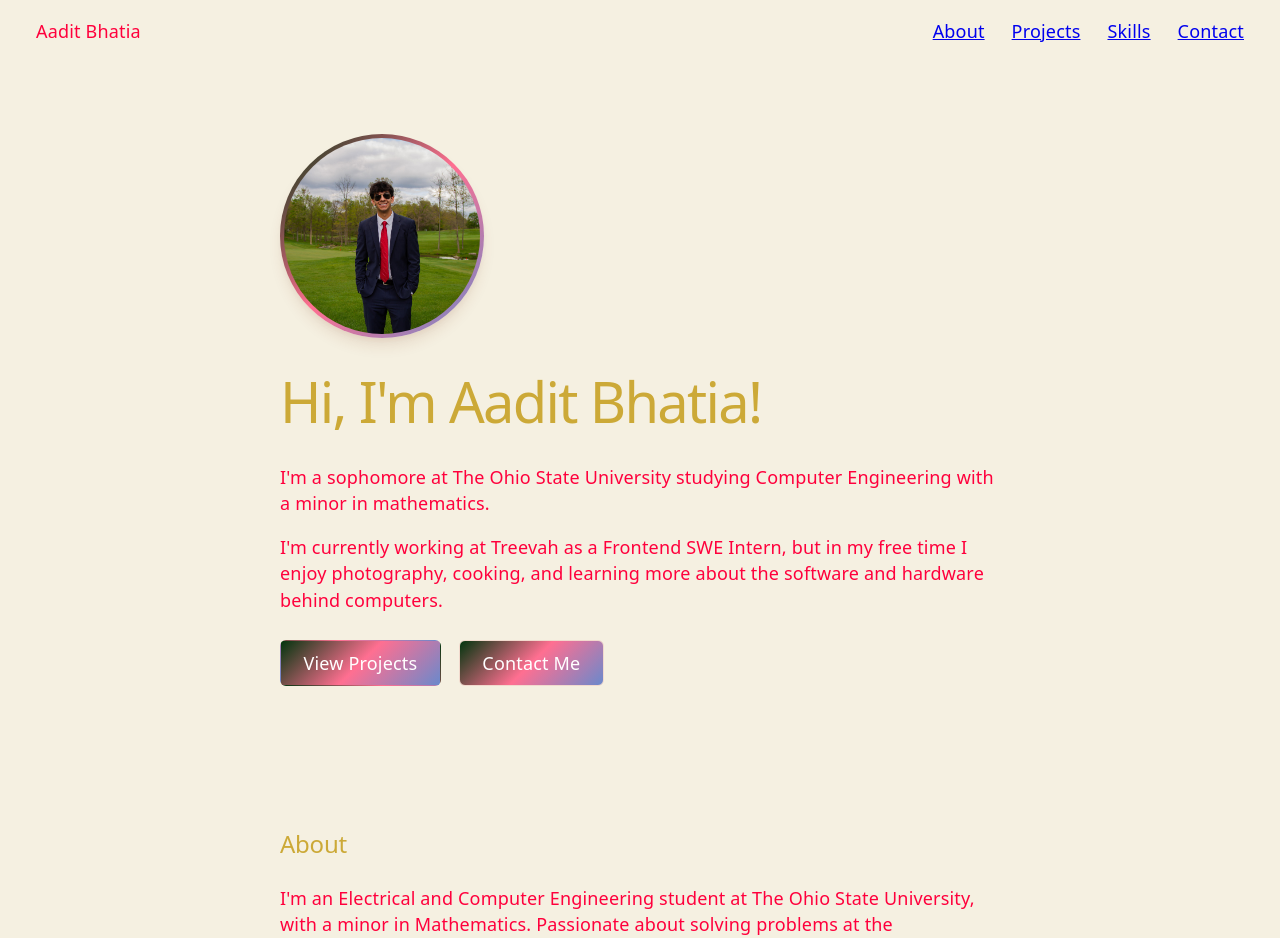
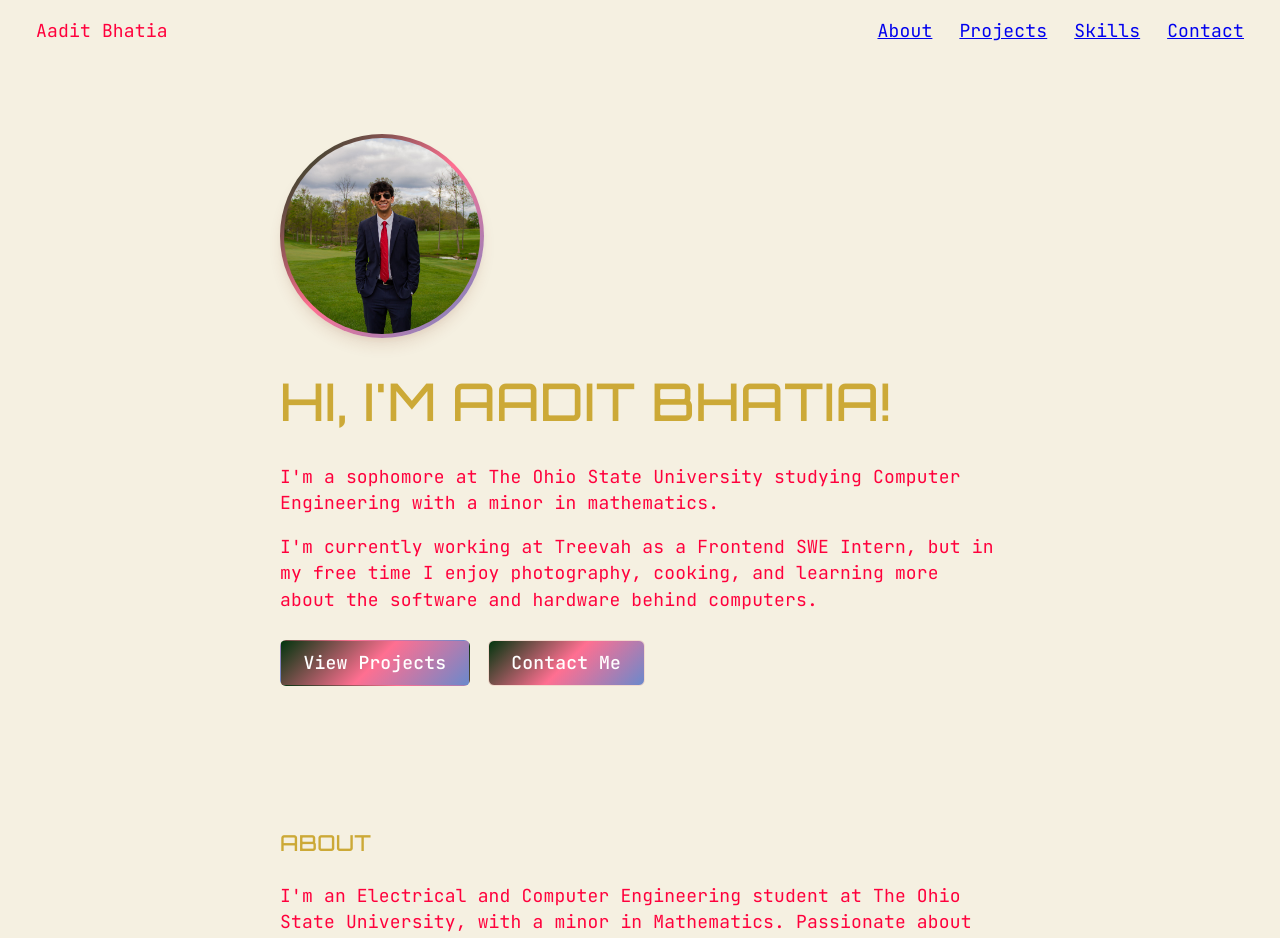
Before and after one commit to thatonewarmind/Personal-Portfolio-React-, a React (Vite) app: page / in a window 1280 px wide. Shown: the top 938 px of the page. Built offline with nearby package versions, Linux system fonts and the light colour scheme.

Commit message:
Changed fonts

```diff
--- a/index.html
+++ b/index.html
@@ -4,6 +4,12 @@
     <meta charset="UTF-8" />
     <link rel="icon" type="image/svg+xml" href="/favicon.svg" />
     <meta name="viewport" content="width=device-width, initial-scale=1.0" />
+    <link rel="preconnect" href="https://fonts.googleapis.com" />
+    <link rel="preconnect" href="https://fonts.gstatic.com" crossorigin />
+    <link
+      href="https://fonts.googleapis.com/css2?family=Orbitron:wght@500;600;700&family=JetBrains+Mono:ital,wght@0,400;0,500;0,600;1,400&display=swap"
+      rel="stylesheet"
+    />
     <title>Your Name — Portfolio</title>
   </head>
   <body>
--- a/src/index.css
+++ b/src/index.css
@@ -13,9 +13,9 @@
     rgba(120, 53, 15, 0.12) 0 10px 15px -3px, rgba(120, 53, 15, 0.06) 0 4px 6px -2px;
   --gradient-sunset: linear-gradient(135deg, #02350e, #ff6f91, #6a89cc);
 
-  --sans: system-ui, 'Segoe UI', Roboto, sans-serif;
-  --heading: system-ui, 'Segoe UI', Roboto, sans-serif;
-  --mono: ui-monospace, Consolas, monospace;
+  --sans: 'JetBrains Mono', ui-monospace, Consolas, monospace;
+  --heading: 'Orbitron', system-ui, sans-serif;
+  --mono: 'JetBrains Mono', ui-monospace, Consolas, monospace;
 
   font: 18px/145% var(--sans);
   letter-spacing: 0.18px;
@@ -72,21 +72,23 @@
 }
 
 h1 {
-  font-size: 56px;
-  letter-spacing: -1.68px;
+  font-size: 52px;
+  letter-spacing: 0.5px;
+  text-transform: uppercase;
   margin: 32px 0;
   @media (max-width: 1024px) {
-    font-size: 36px;
+    font-size: 32px;
     margin: 20px 0;
   }
 }
 h2 {
-  font-size: 24px;
+  font-size: 22px;
   line-height: 118%;
-  letter-spacing: -0.24px;
+  letter-spacing: 0.3px;
+  text-transform: uppercase;
   margin: 0 0 8px;
   @media (max-width: 1024px) {
-    font-size: 20px;
+    font-size: 18px;
   }
 }
 p {
```
